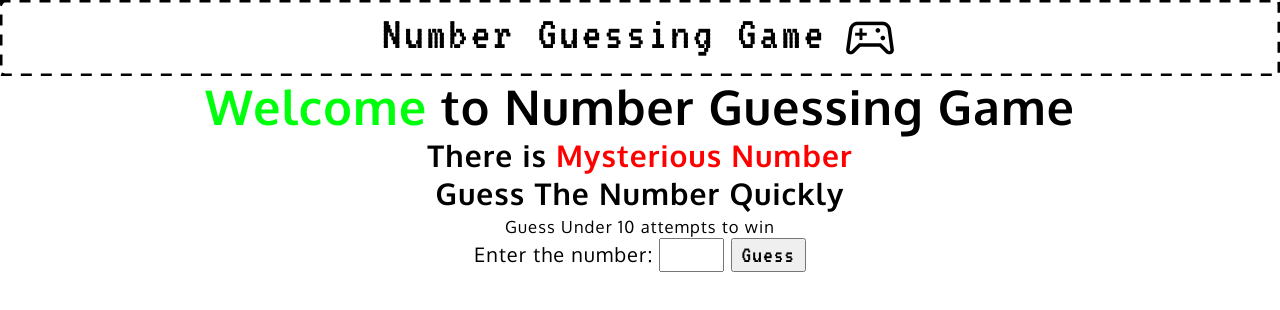
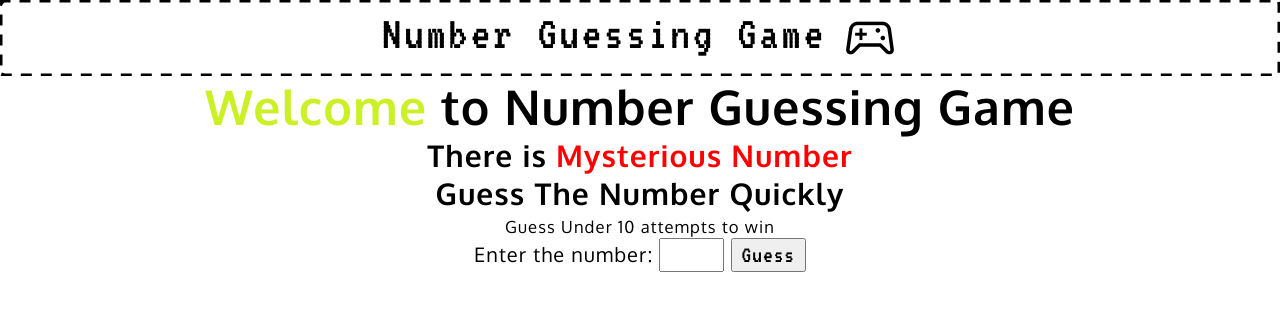
Before and after one commit to Rahul-K-Saini/NumberGussingGame, a plain HTML site: page index.html in a window 1280 px wide. Drawn offline with nearby package versions, Linux system fonts and the light colour scheme.

Commit message:
changed the welcome color

```diff
--- a/index.html
+++ b/index.html
@@ -25,7 +25,7 @@
 
     <main class="container">
         <section>
-            <h1><span style="color:rgb(0, 255, 13)">Welcome</span> to Number Guessing Game</h1>
+            <h1><span style="color:rgb(203, 240, 37)">Welcome</span> to Number Guessing Game</h1>
             <h2>There is <span style="color:red">Mysterious Number</span><br>Guess The Number Quickly</h2>
             <small>Guess Under 10 attempts to win</small>
         </section>
```
